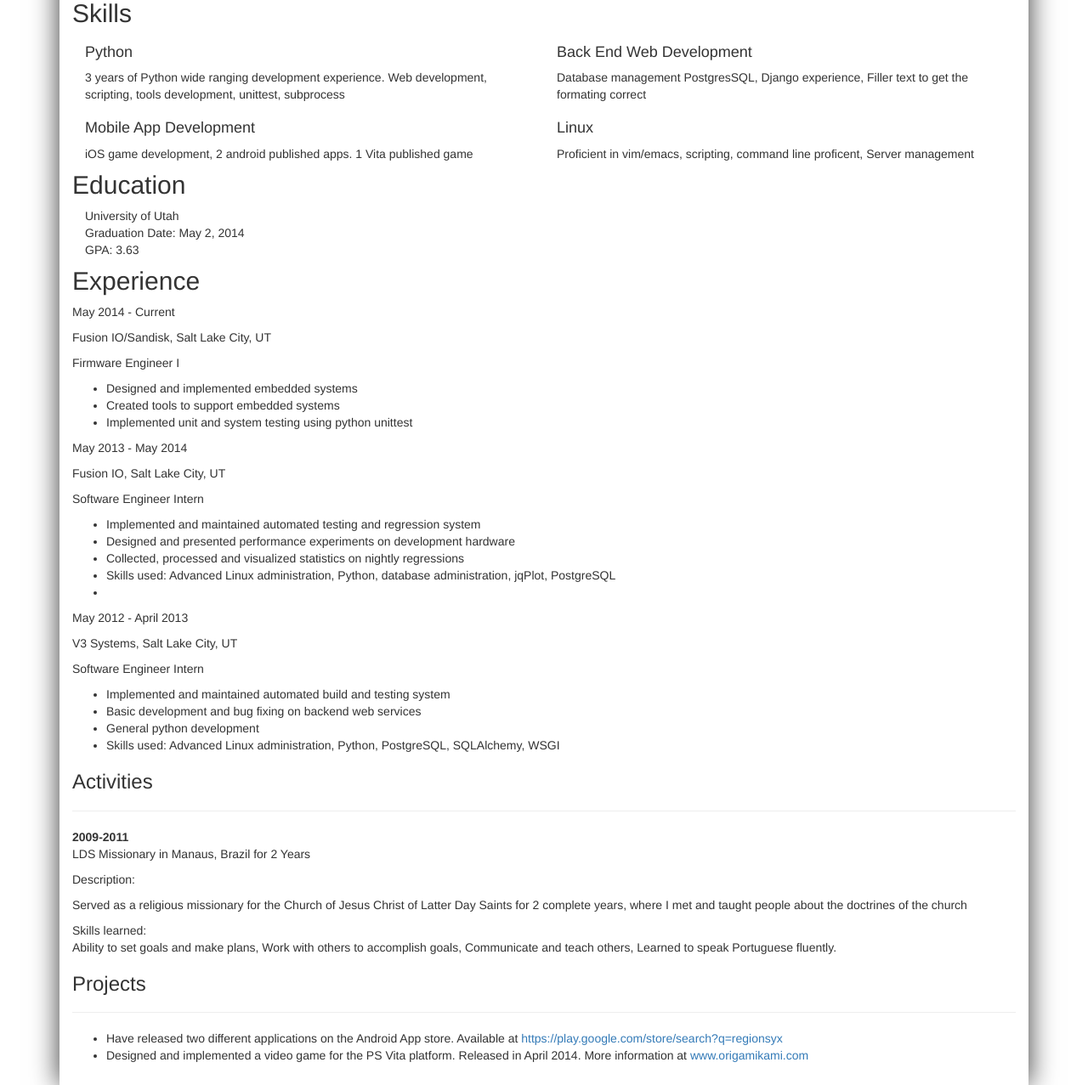
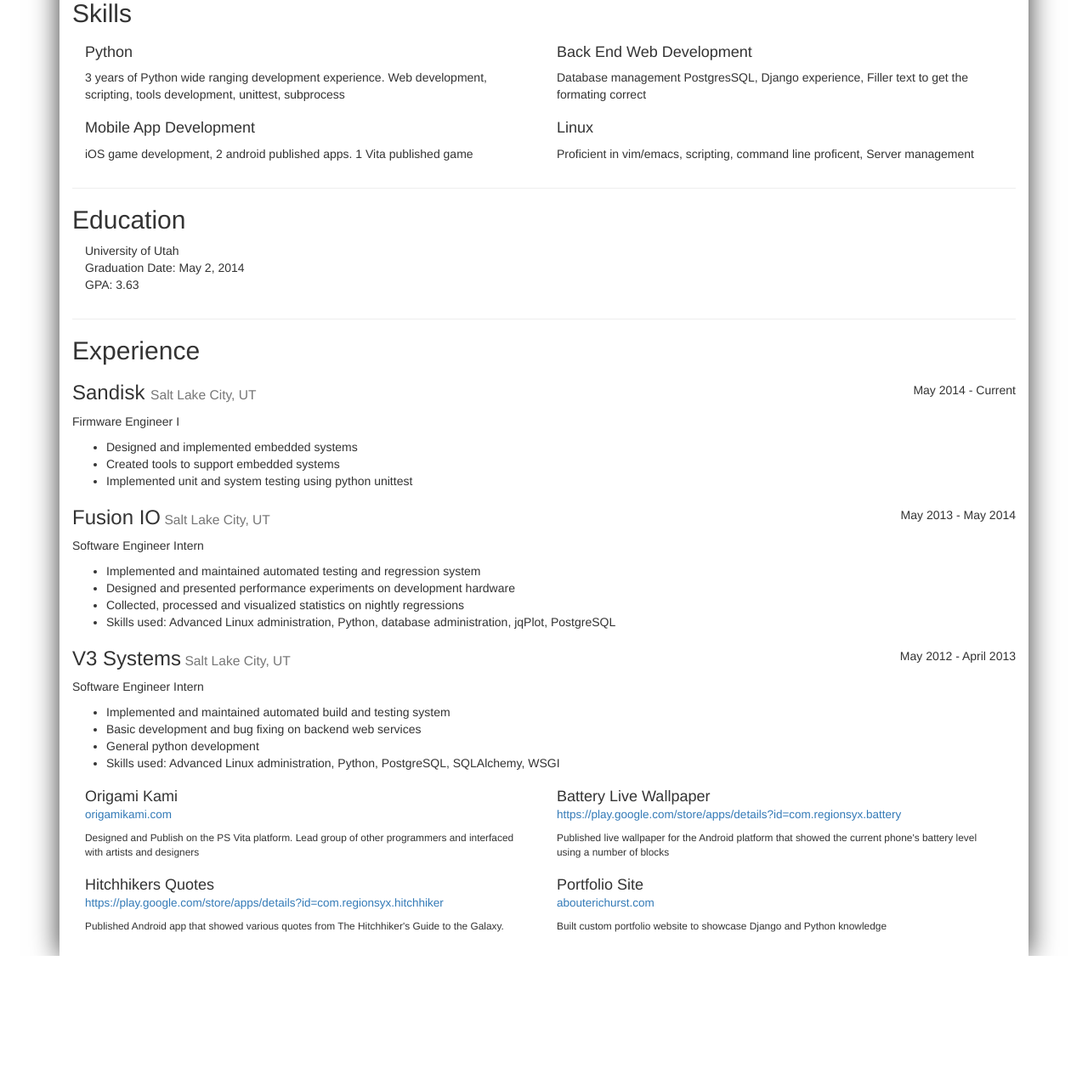
Before and after one commit to minkusanderic/eric-hurst-portfolio, a Django app: page /resume/ in a window 1280 px wide. Shown: the part 239-1516 px from the top of the page at 85% size. After the commit the page ends 1364 px from the top, so only its background shows below. Run offline with Django 3.2, Linux system fonts and the light colour scheme; data comes from the database, SQL or seed files in the repository; data that the repository does not hold is empty; parts of the project's set-up code (start-up, migrations or seed data) failed here and were passed over; some libraries are stand-ins or nearby versions.

Commit message:
reformating resume page

```diff
--- a/resume/templates/resume/index.html
+++ b/resume/templates/resume/index.html
@@ -11,6 +11,7 @@
 </div>
 
 <hr>
+<section>
 <h2>Skills</h2>
 <div class="row-fluid">
 <div class="col-md-6">
@@ -30,7 +31,12 @@
 <p>Proficient in vim/emacs, scripting, command line proficent, Server management</p>
 </div>
 </div>
+<div class="clearfix"></div>
+</section>
 
+<hr>
+
+<section>
 <h2>Education</h2>
 
 <div id="education" class="col-md-12">
@@ -47,24 +53,28 @@
     </div>
 {% endfor %}
 </div>
+<div class="clearfix"></div>
+</section>
 
 <hr>
+
+<section>
 <h2>Experience</h2>
 
-
-<p>May 2014 - Current</p>
-<p>Fusion IO/Sandisk, Salt Lake City, UT</p>
-
+<div>
+<p class="pull-right">May 2014 - Current</p>
+<p class="h3">Sandisk <small>Salt Lake City, UT</small></p>
 <p>Firmware Engineer I</p>
-
 <ul>
   <li>Designed and implemented embedded systems</li>
   <li>Created tools to support embedded systems</li>
   <li>Implemented unit and system testing using python unittest</li>
 </ul>
+</div>
 
-<p>May 2013 - May 2014</p>
-<p>Fusion IO, Salt Lake City, UT</p>
+<div>
+<p class="pull-right">May 2013 - May 2014</p>
+<p class="h3">Fusion IO<small> Salt Lake City, UT</small></p>
 <p>Software Engineer Intern</p>
 
 <ul>
@@ -74,52 +84,46 @@
 
   <li>Collected, processed and visualized statistics on nightly regressions</li>
 
-  <li>Skills used: Advanced Linux administration, Python, database administration, jqPlot, PostgreSQL<li>
+  <li>Skills used: Advanced Linux administration, Python, database administration, jqPlot, PostgreSQL</li>
 </ul>
+</div>
 
 
-<p>May 2012 - April 2013</p>
-
-<p>V3 Systems, Salt Lake City, UT</p>
+<div>
+<p class="pull-right">May 2012 - April 2013</p>
+<p class="h3">V3 Systems<small> Salt Lake City, UT</small></p>
 
 <p>Software Engineer Intern</p>
 
 <ul>
   <li>Implemented and maintained automated build and testing system</li>
-
   <li>Basic development and bug fixing on backend web services</li>
-
   <li>General python development</li>
-
   <li>Skills used: Advanced Linux administration, Python, PostgreSQL, SQLAlchemy, WSGI</li>
 </ul>
+</div>
 
-<h3>Activities</h3>
-<hr>
-<strong>2009-2011</strong>
-<p>LDS Missionary in Manaus, Brazil for 2 Years</p>
-<p>Description:</p>
-<p>Served as a religious
-  missionary for the Church of Jesus Christ of Latter Day Saints
-  for 2 complete years, where I met and taught people about the
-  doctrines of the church</p>
-<p>Skills learned:<br/>
-	Ability to set goals
-  and make plans, Work with others to accomplish goals, Communicate
-  and teach others, Learned to speak Portuguese
-  fluently.
-</p>
-
-<h3>Projects</h3>
-<hr>
-
-<ul>
-  <li>Have released two different applications on the Android App store. Available at <a href="https://play.google.com/store/search?q=regionsyx">https://play.google.com/store/search?q=regionsyx</a></li>
-
-  <li>Designed and implemented a
-  video game for the PS Vita platform. Released in April 2014. More
-  information at <a href="http://www.google.com/url?q=http%3A%2F%2Fwww.origamikami.com&amp;sa=D&amp;sntz=1&amp;usg=AFQjCNGybFLBAOqdnJcjKUBN-VLRY_Fkcw">
-  www.origamikami.com</a></li>
-</ul>
+<div class="row-fluid">
+<div class="col-md-6">
+<h4>Origami Kami <small><br/><a href="origamikami.com">origamikami.com</a></h4>
+<p>Designed and Publish on the PS Vita platform. Lead group of other programmers and interfaced with artists and designers</p>
+</div>
+<div class="col-md-6">
+<h4>Battery Live Wallpaper <small><br/><a href="https://play.google.com/store/apps/details?id=com.regionsyx.battery">https://play.google.com/store/apps/details?id=com.regionsyx.battery</a></small></h4>
+<p>Published live wallpaper for the Android platform that showed the current phone's battery level using a number of blocks</p>
+</div>
+<div class="col-md-6">
+<h4>Hitchhikers Quotes <small><br/><a href="https://play.google.com/store/apps/details?id=com.regionsyx.hitchhiker">https://play.google.com/store/apps/details?id=com.regionsyx.hitchhiker</a></small></h4>
+<p>Published Android app that showed various quotes from The Hitchhiker's Guide to the Galaxy.</p>
+</div>
+<div class="col-md-6">
+<h4>Portfolio Site <small><br/><a href="abouterichurst.com">abouterichurst.com</a></small></h4>
+<p>Built custom portfolio website to showcase Django and Python knowledge</p>
+</div>
+<div class="col-md-6">
+</div>
+</div>
+<div class="clearfix"></div>
+</section>
 </article>
 {% endblock %}
```
